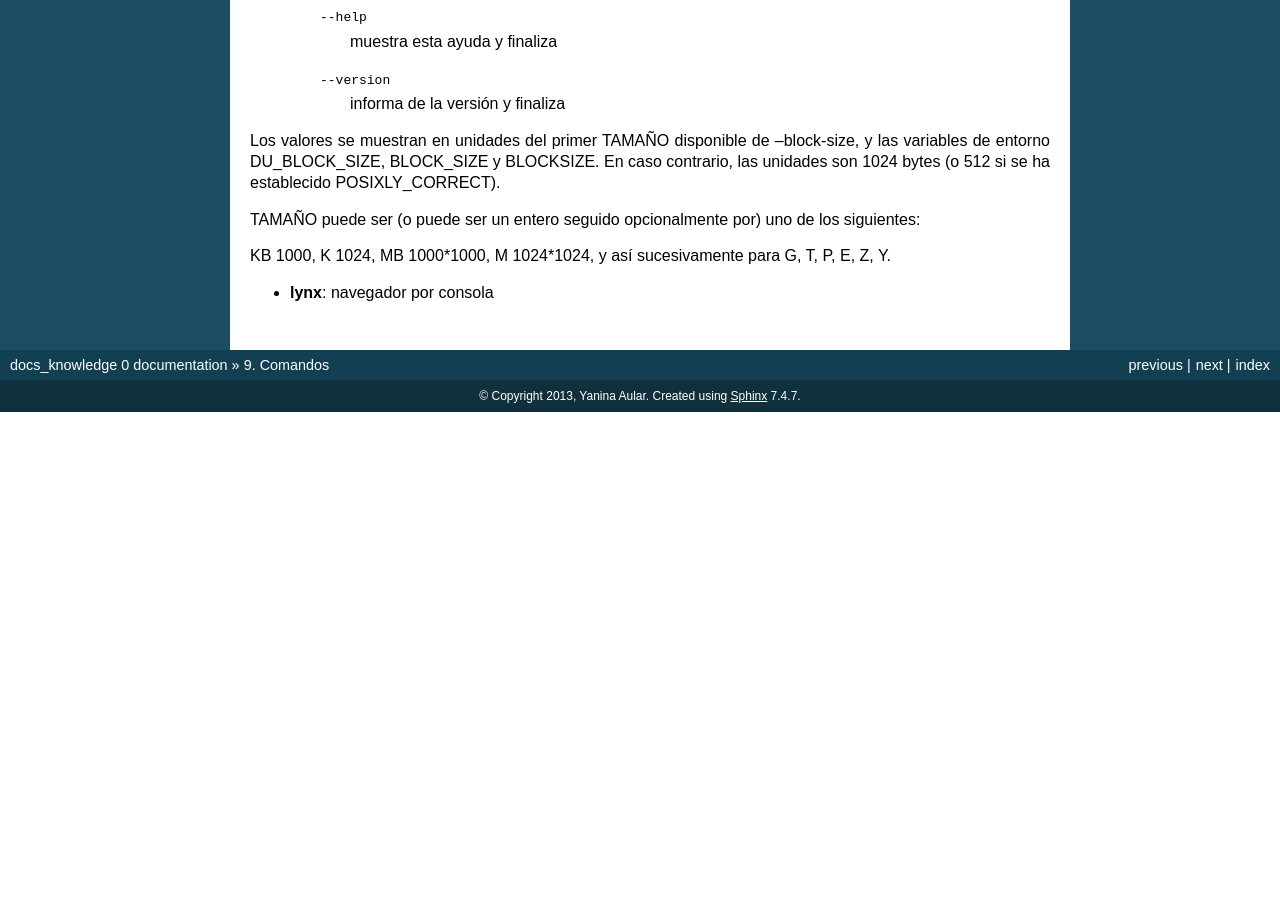
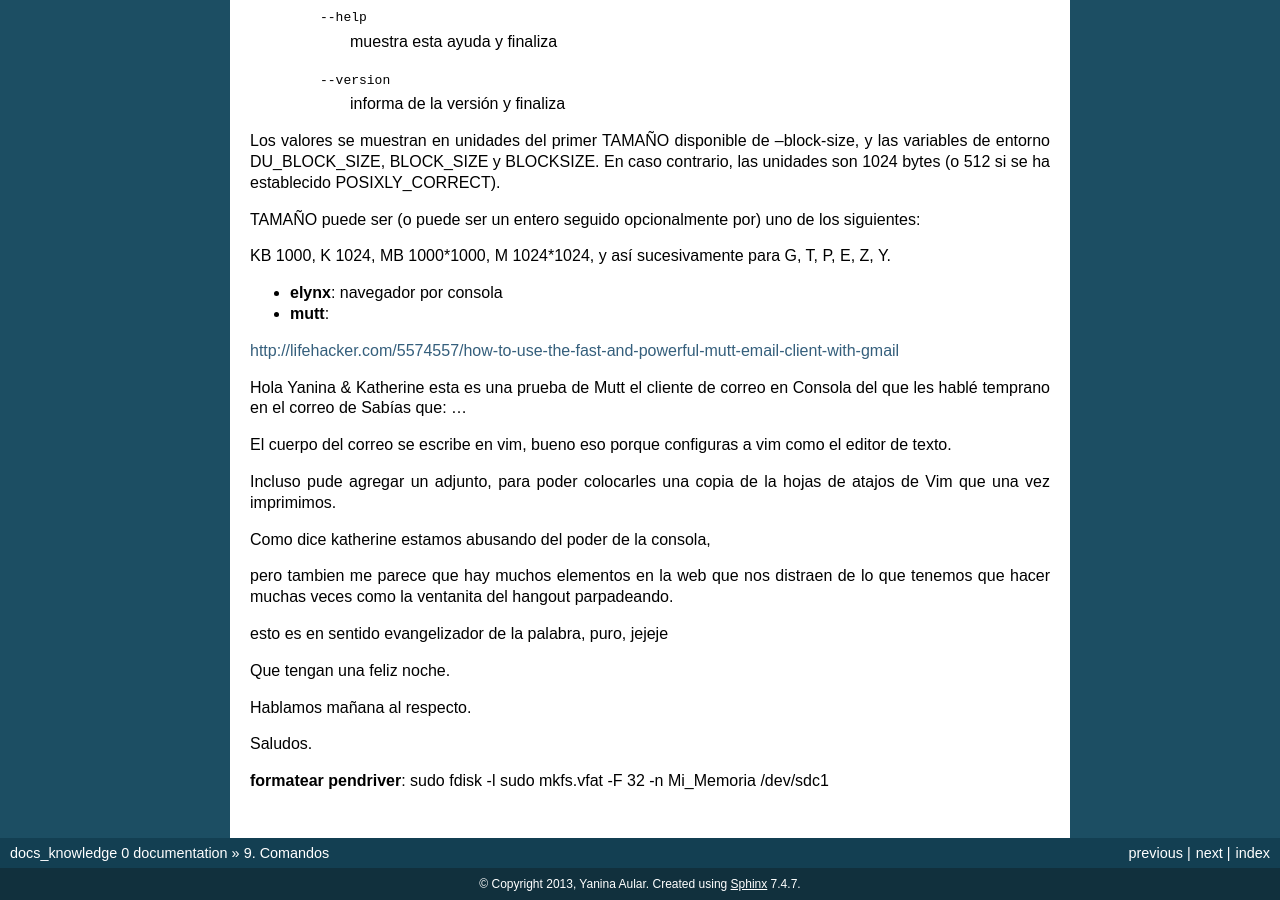
Before and after one commit to yaniaular/knowledge, a Sphinx documentation site: the page built from source/comandos.rst, in a window 1280 px wide and 900 px high, scrolled down 2336 px. Built offline with Sphinx 7.4.7, drawn with Linux system fonts in a browser that asks for light colours; formulas are drawn with MathJax 3; before the commit the page ends 2748 px from its top, so only the background shows below that.

Commit message:
[ADD] plugins en vim para archivos csv, exportar datos desde la bd en formato csv, navegador por consola, cliente de correo mutt

```diff
--- a/source/comandos.rst
+++ b/source/comandos.rst
@@ -92,4 +92,34 @@
 KB 1000, K 1024, MB 1000*1000, M 1024*1024, y así sucesivamente para G, T, P,
 E, Z, Y.
 
-- **lynx**: navegador por consola
+- **elynx**: navegador por consola
+- **mutt**:
+
+http://lifehacker.com/5574557/how-to-use-the-fast-and-powerful-mutt-email-client-with-gmail
+
+Hola Yanina & Katherine esta es una prueba de Mutt el cliente de correo en Consola
+del que les hablé temprano en el correo de Sabías que: ...
+
+El cuerpo del correo se escribe en vim, bueno eso porque configuras
+a vim como el editor de texto.
+
+Incluso pude agregar un adjunto, para poder colocarles una copia de la
+hojas de atajos de Vim que una vez imprimimos.
+
+Como dice katherine estamos abusando del poder de la consola,
+
+pero tambien me parece que hay muchos elementos en la web que nos
+distraen de lo que tenemos que hacer muchas veces como la ventanita del
+hangout parpadeando.
+
+esto es en sentido evangelizador de la palabra, puro, jejeje
+
+Que tengan una feliz noche.
+
+Hablamos mañana al respecto.
+
+Saludos.
+
+**formatear pendriver**:
+sudo fdisk -l
+sudo mkfs.vfat -F 32 -n Mi_Memoria /dev/sdc1
--- a/source/ene-2014.rst
+++ b/source/ene-2014.rst
@@ -27,3 +27,9 @@
 Hablar con Julio para saber como cargo la data xml
 
 Ya pregunte a los señores de EDIMA los datos para hacer la carga de la compañía.
+
+31 de Enero del 2014
+--------------------
+
+Bug que me asigno Humberto
+Explicar csv en documentación de Vauxoo
--- a/source/postgresql.rst
+++ b/source/postgresql.rst
@@ -20,3 +20,9 @@
 --------------------
 
 dropdb nombre_base_de_datos
+
+-------------------------------------------------
+Exportar datos a csv desde base de datos postgres
+-------------------------------------------------
+
+COPY stock_warehouse TO '/tmp/warehouse_199.csv' DELIMITER ',' CSV HEADER;
```
Also changed, not shown: source/vim.rst (+14 -1 lines).
